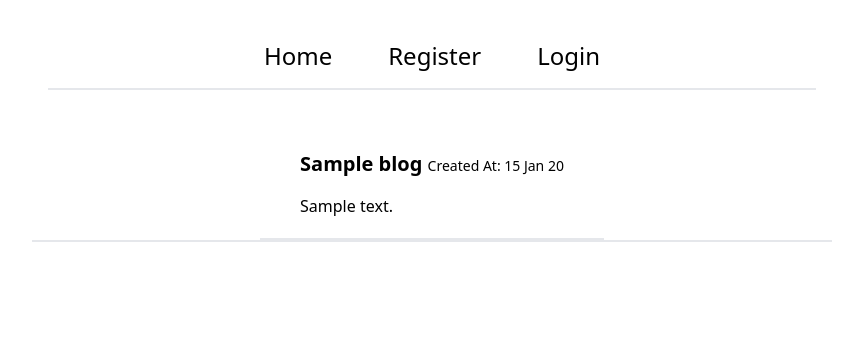
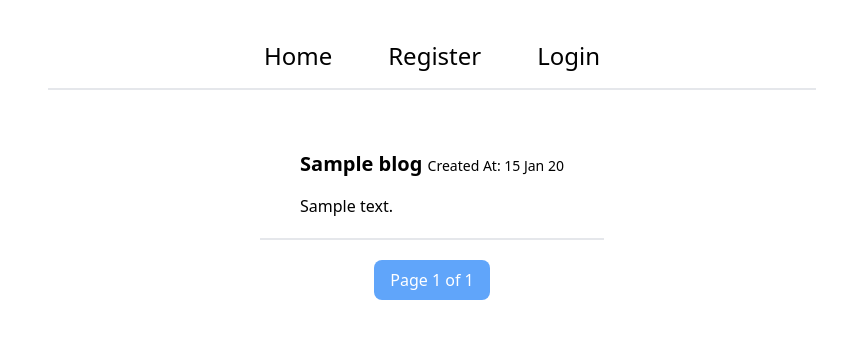
Before and after one commit to Rouch3362/ai-blog-generator, a Django app: template blog_generator/templates/blogs.html in a window 1280 px wide. Shown: the top 339 px of the page, without its empty margins (208-1071 px from the left). Run offline with Django 3.2, Linux system fonts and the light colour scheme; the template is opened without the code that fills it: most values are stand-ins (such as "Sample title", 1, 10 or a date in 2020); some libraries are stand-ins or nearby versions.

Commit message:
implemented pagination for blogs

```diff
--- a/blog_generator/templates/blogs.html
+++ b/blog_generator/templates/blogs.html
@@ -1,7 +1,7 @@
 {% include 'main.html' %}
 
 {% block content %}
-<section class="border-b-2 w-[800px] m-auto mt-10 flex flex-col justify-center items-center my-10">
+<section class="w-[800px] m-auto mt-10 flex flex-col justify-center items-center my-10">
 {% for blog in blogs %}
 
 <a href="{% url 'single-blog' blog.id %}" class="border-b-2 px-10 py-5">
@@ -10,5 +10,22 @@
 </a>
 
 {% endfor %}
+<div class="pagination mt-5">
+    <span class="step-links flex gap-4">
+        {% if page_obj.has_previous %}
+            <a class="px-4 py-2 bg-blue-600 text-white rounded-lg" href="?page=1">&laquo; first</a>
+            <a class="px-4 py-2 bg-blue-600 text-white rounded-lg" href="?page={{ page_obj.previous_page_number }}">previous</a>
+        {% endif %}
+
+        <span class="current px-4 py-2 bg-blue-400 text-white rounded-lg">
+            Page {{ page_obj.number }} of {{ page_obj.paginator.num_pages }}
+        </span>
+
+        {% if page_obj.has_next %}
+            <a class="px-4 py-2 bg-blue-600 text-white rounded-lg" href="?page={{ page_obj.next_page_number }}">next</a>
+            <a class="px-4 py-2 bg-blue-600 text-white rounded-lg" href="?page={{ page_obj.paginator.num_pages }}">last &raquo;</a>
+        {% endif %}
+    </span>
+</div>
 </section>
 {% endblock content %}
--- a/blog_generator/templates/main.html
+++ b/blog_generator/templates/main.html
@@ -76,7 +76,7 @@
     <header class="flex border-b-2 pb-4 w-3/5 justify-center items-center m-auto mt-10 gap-14">
         <a href="{% url 'home' %}" class="text-2xl">Home</a>
         {% if user.is_authenticated %}
-            <a href="{% url 'blogs' %}" class="text-2xl">Blogs</a>
+            <a href="{% url 'blogs' %}" class="text-2xl">My Blogs</a>
             <form action="{% url 'logout' %}" method="post" class="text-2xl">
                 {% csrf_token %}
                 <button type="submit">Logout</button>
--- a/blog_generator/views.py
+++ b/blog_generator/views.py
@@ -40,6 +40,7 @@ class Blogs(ListView , LoginRequiredMixin):
     model = Blog
     template_name = "blogs.html"
     context_object_name = "blogs"
+    paginate_by = 5
 
     def get_queryset(self):
         return Blog.objects.filter(owner=self.request.user).order_by("-createdAt")
--- a/users/views.py
+++ b/users/views.py
@@ -5,6 +5,7 @@ from django.contrib import messages
 from django.http import Http404
 from django.contrib.auth.models import User
 from blog_generator.models import Blog
+from django.core.paginator import Paginator
 
 # Create your views here.
 def RegisterUser(request):
@@ -29,4 +30,8 @@ def single_user(request , username):
     except User.DoesNotExist:
         raise Http404("User Not Found")
 
+    paginator = Paginator(blogs , 5)
+    page_number = request.GET.get("page")
+    blogs = paginator.get_page(page_number)
+
     return render(request , "single-user.html" , {"user": user, "blogs": blogs})
```
Also changed, not shown: users/templates/single-user.html (+18 -1 lines).
